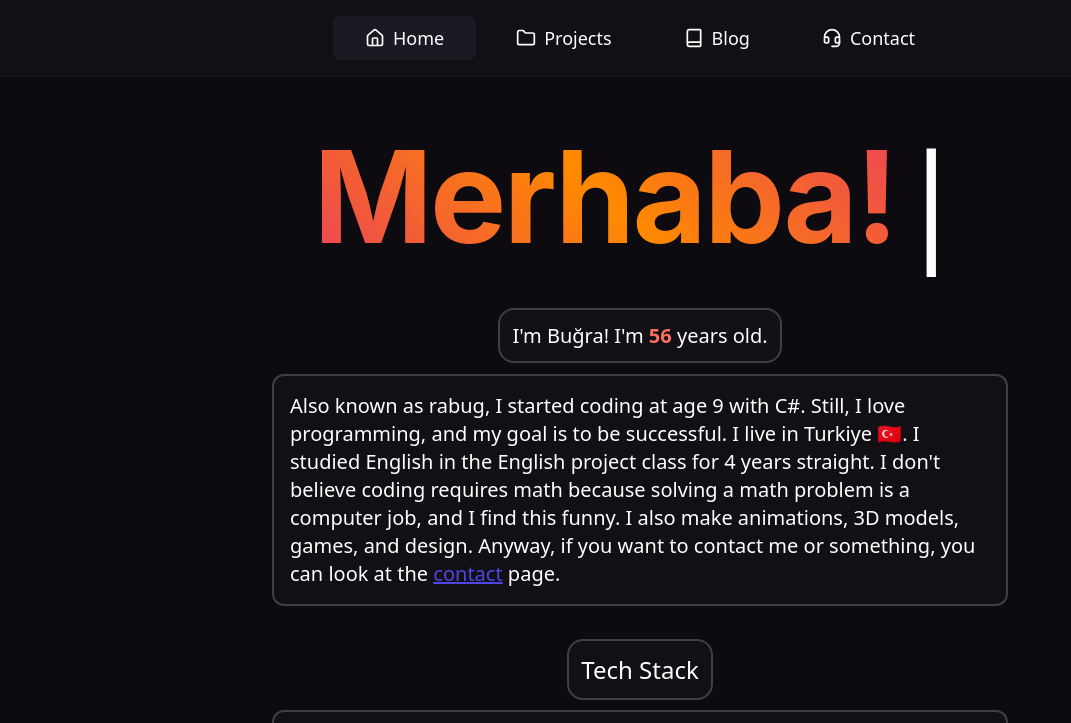
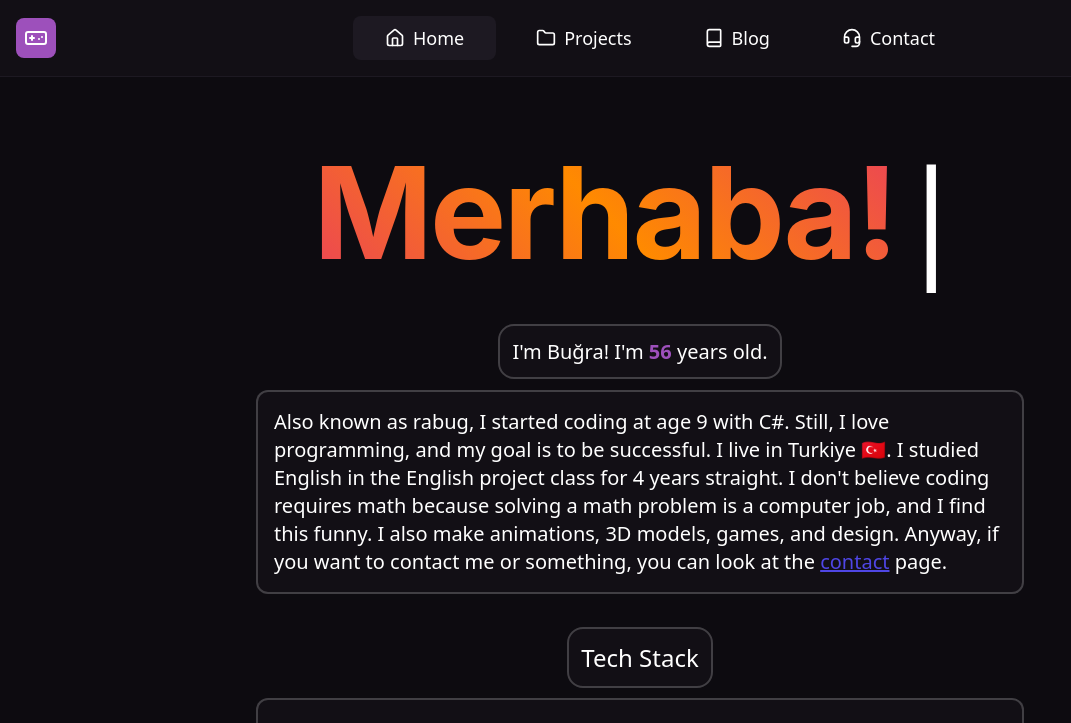
Before and after one commit to therabug/rabug.space, a SvelteKit app: page / in a window 1280 px wide. Shown: the top 723 px of the page, without its empty margins (0-1071 px from the left). Built offline with nearby package versions, Linux system fonts and the light colour scheme; some icons are missing.

Commit message:
added games link and fixed padding issues

```diff
--- a/src/app.css
+++ b/src/app.css
@@ -2,6 +2,7 @@
 @plugin '@tailwindcss/typography';
 
 @theme {
+	/* Existing Dark Tones */
 	--color-dark-1: #2a2530;
 	--color-dark-2: #221e26;
 	--color-dark-3: #1d1922;
@@ -10,7 +11,16 @@
 	--color-dark-6: #0d0b10;
 	--color-dark-7: #08070a;
 
-	--color-primary: #ff6f61;
+	/* New Purple Primary & Tones */
+	--color-primary: #9d50bb;
+
+	--color-purple-1: #3b2046; /* Deepest / Muted shadow */
+	--color-purple-2: #522d62;
+	--color-purple-3: #6a3a7e;
+	--color-purple-4: #82479a; /* Mid-tone */
+	--color-purple-5: #9d50bb; /* Primary Base */
+	--color-purple-6: #b173ca;
+	--color-purple-7: #c695d9; /* Lightest / Highlight */
 }
 
 body {
--- a/src/lib/components/Header.svelte
+++ b/src/lib/components/Header.svelte
@@ -1,5 +1,5 @@
 <script lang="ts">
-	import { Book, Folder, Headset, House, Icon } from 'lucide-svelte';
+	import { Book, Folder, Headset, House, Icon, Gamepad } from 'lucide-svelte';
 	import { page } from '$app/state';
 
 	interface Page {
@@ -24,11 +24,22 @@
 </script>
 
 <header
-	class="fixed top-0 z-50 hidden min-w-screen items-center justify-center border-b border-dark-3 bg-dark-5 p-4 select-none md:flex"
+	class="fixed top-0 z-50 hidden min-w-screen items-center justify-between border-b border-dark-3 bg-dark-5 p-4 select-none md:flex"
 >
+	<div>
+		<a
+			draggable={false}
+			href="https://apps.rabug.space"
+			class="flex aspect-square h-full items-center gap-2 rounded-lg bg-primary p-2 transition-all duration-300 ease-out hover:bg-purple-7 active:bg-purple-5"
+		>
+			<Gamepad></Gamepad>
+		</a>
+	</div>
+
 	<div class="flex gap-2">
 		{#each navItems as item (item.label)}
 			<a
+				draggable={false}
 				href={item.path}
 				class={`flex items-center gap-2 rounded-lg p-2 px-8 text-lg transition-all duration-300 ease-out hover:bg-dark-1 active:bg-dark-2 ${isActive(item.path) ? 'bg-dark-3' : ''}`}
 			>
@@ -37,6 +48,8 @@
 			</a>
 		{/each}
 	</div>
+
+	<div></div>
 </header>
 
 <nav
--- a/src/routes/+page.svelte
+++ b/src/routes/+page.svelte
@@ -19,6 +19,7 @@
 		SiSvelte,
 		SiUnrealengine
 	} from '@icons-pack/svelte-simple-icons';
+	import { Gamepad } from 'lucide-svelte';
 	import { onDestroy } from 'svelte';
 	const helloList = [
 		'Hello!',
@@ -88,7 +89,8 @@
 	});
 </script>
 
-<section class="flex flex-col items-center justify-center gap-4 p-4 py-0">
+<div class="p-4 md:px-32 lg:px-64">
+	<section class="flex flex-col items-center justify-center gap-4 py-0">
 		<div
 			class="mt-8 flex min-h-[1.2em] items-center justify-center text-6xl font-bold select-none md:mt-0 md:text-9xl"
 		>
@@ -98,7 +100,7 @@
 			<span class="cursor">|</span>
 		</div>
 
-	<div class="mt-8 flex flex-col gap-4 lg:px-64">
+		<div class="mt-8 flex flex-col gap-4">
 			<p class="text-md mb-2 text-center md:text-xl">
 				<span class="rounded-2xl border-2 border-white/20 bg-dark-5 p-3"
 					>I'm Buğra! I'm
@@ -107,20 +109,22 @@
 					years old.</span
 				>
 			</p>
-		<p class="rounded-3xl border-2 border-white/20 bg-dark-5 p-4 text-lg md:rounded-xl lg:text-xl">
-			Also known as rabug, I started coding at age 9 with C#. Still, I love programming, and my goal
-			is to be successful. I live in Turkiye 🇹🇷. I studied English in the English project class for
-			4 years straight. I don't believe coding requires math because solving a math problem is a
-			computer job, and I find this funny. I also make animations, 3D models, games, and design.
-			Anyway, if you want to contact me or something, you can look at the <a href="/contact"
-				>contact</a
+			<p
+				class="rounded-3xl border-2 border-white/20 bg-dark-5 p-4 text-lg md:rounded-xl lg:text-xl"
+			>
+				Also known as rabug, I started coding at age 9 with C#. Still, I love programming, and my
+				goal is to be successful. I live in Turkiye 🇹🇷. I studied English in the English project
+				class for 4 years straight. I don't believe coding requires math because solving a math
+				problem is a computer job, and I find this funny. I also make animations, 3D models, games,
+				and design. Anyway, if you want to contact me or something, you can look at the <a
+					href="/contact">contact</a
 				> page.
 			</p>
 		</div>
 	</section>
 
-<section class="flex flex-col items-center justify-center gap-4 p-4">
-	<div class="mt-8 flex flex-col gap-4 lg:px-64">
+	<section class="flex flex-col items-center justify-center gap-4 py-4">
+		<div class="mt-8 flex w-full flex-col gap-4">
 			<p class="text-md mb-2 text-center md:text-xl">
 				<span class="rounded-2xl border-2 border-white/20 bg-dark-5 p-3 text-2xl">Tech Stack</span>
 			</p>
@@ -136,6 +140,16 @@
 			</div>
 		</div>
 	</section>
+
+	<a
+		draggable={false}
+		href="https://apps.rabug.space"
+		class="flex h-20 items-center justify-between gap-2 rounded-lg bg-primary p-4 text-xl text-white! decoration-0! transition-all duration-300 ease-out hover:bg-purple-7 active:bg-purple-5 md:hidden"
+	>
+		<Gamepad size={30}></Gamepad> Check out at apps & games!
+		<p></p>
+	</a>
+</div>
 
 <style>
 	.hello {
```
Lines whose indentation alone changed are shown as unchanged.
